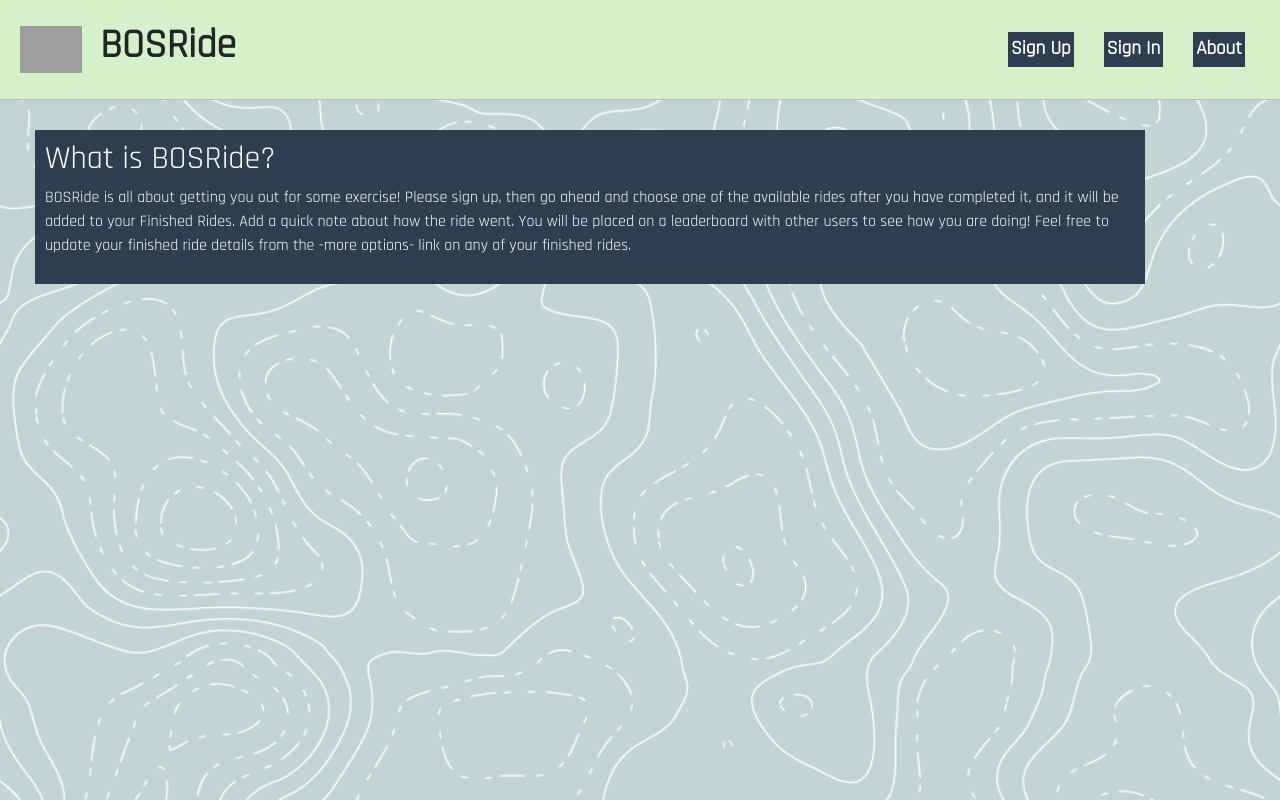
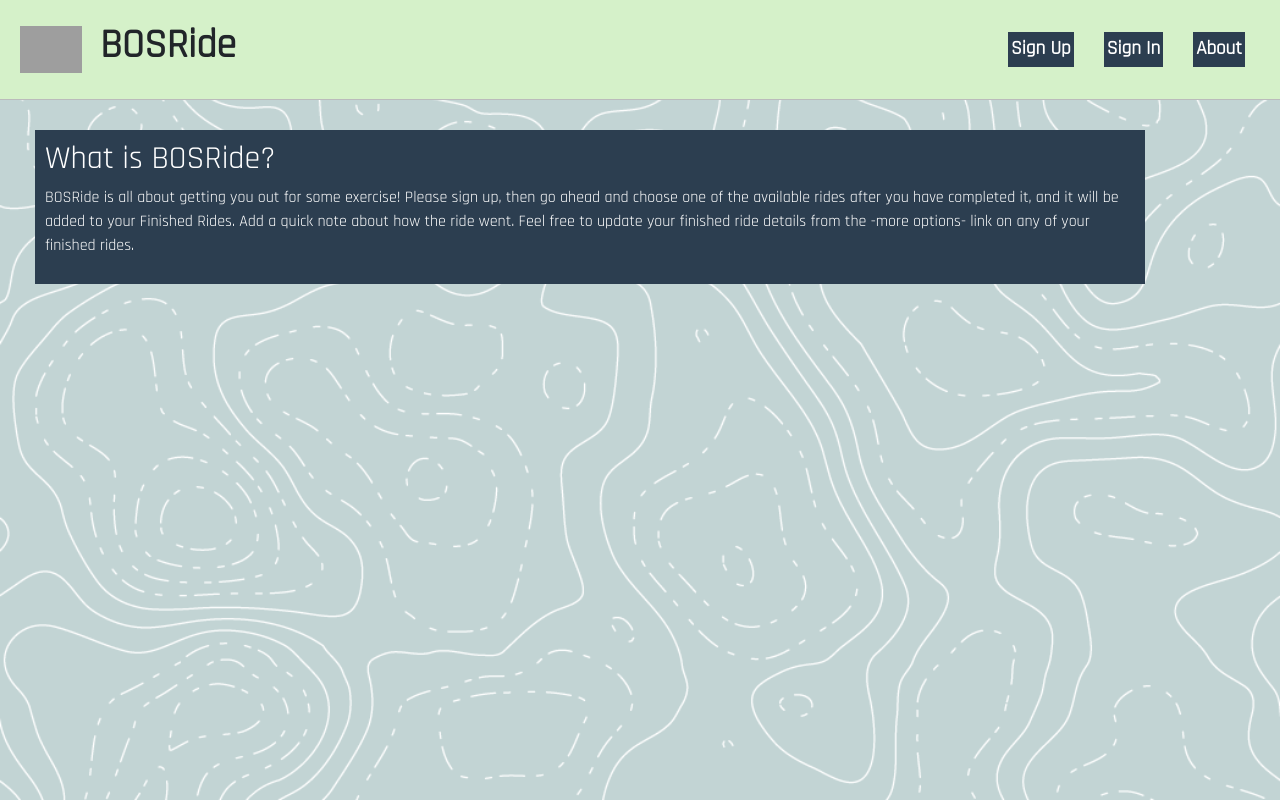
Before and after one commit to DWBergstrom/ridegame-client, a React app: page /#/about in a window 1280 px wide. Built offline with nearby package versions, Linux system fonts and the light colour scheme; grey boxes are pictures that could not be loaded.

Commit message:
Remove Leaderboard component from Rides
+ Since the Finishes resource is now inheriting from ProtectedController
the leaderboard will no longer work
+ also removed language about the leaderboard from the about section

```diff
--- a/src/rides/components/About.js
+++ b/src/rides/components/About.js
@@ -10,7 +10,7 @@ class About extends React.Component {
         <h2>What is BOSRide?</h2>
         <p>BOSRide is all about getting you out for some exercise!  Please sign up, then go ahead and choose one of the available rides after you have
         completed it, and it will be added to your Finished Rides.  Add a quick note about how the ride went.
-        You will be placed on a leaderboard with other users to see how you are doing! Feel free to update your finished ride details
+        Feel free to update your finished ride details
         from the -more options- link on any of your finished rides.</p>
       </div>
 
--- a/src/rides/components/Rides.js
+++ b/src/rides/components/Rides.js
@@ -75,9 +75,10 @@ class Rides extends React.Component {
 
     return (
       <React.Fragment>
-        <Leaderboard user={user} component={Leaderboard} />
-        <h1>Available Rides <img src="https://image.flaticon.com/icons/svg/130/130066.svg" height="50px"/></h1>
+        {/*<Leaderboard user={user} component={Leaderboard} />*/}
+
         <div className="ride-container">
+          <h1>Available Rides <img src="https://image.flaticon.com/icons/svg/130/130066.svg" height="50px"/></h1>
           {individualRide}
           {this.state.flashMessage}
         </div>
```
